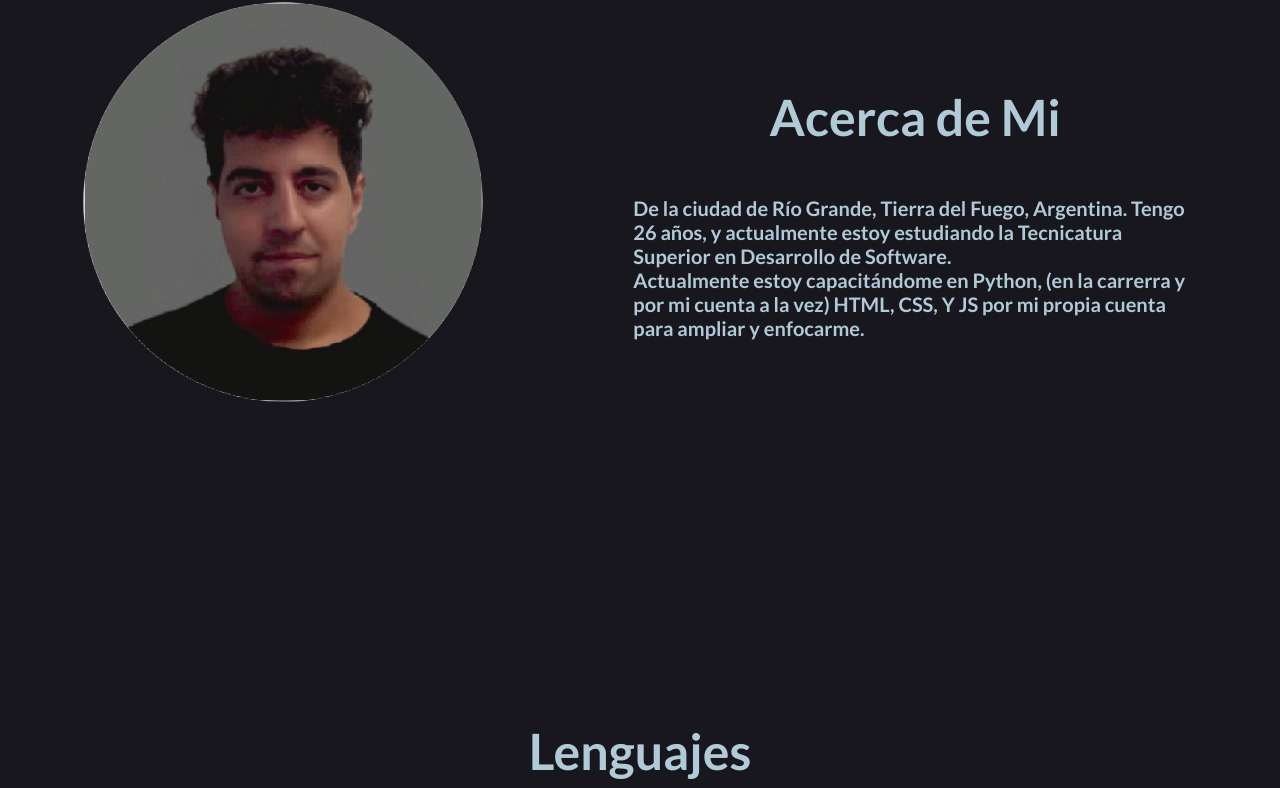
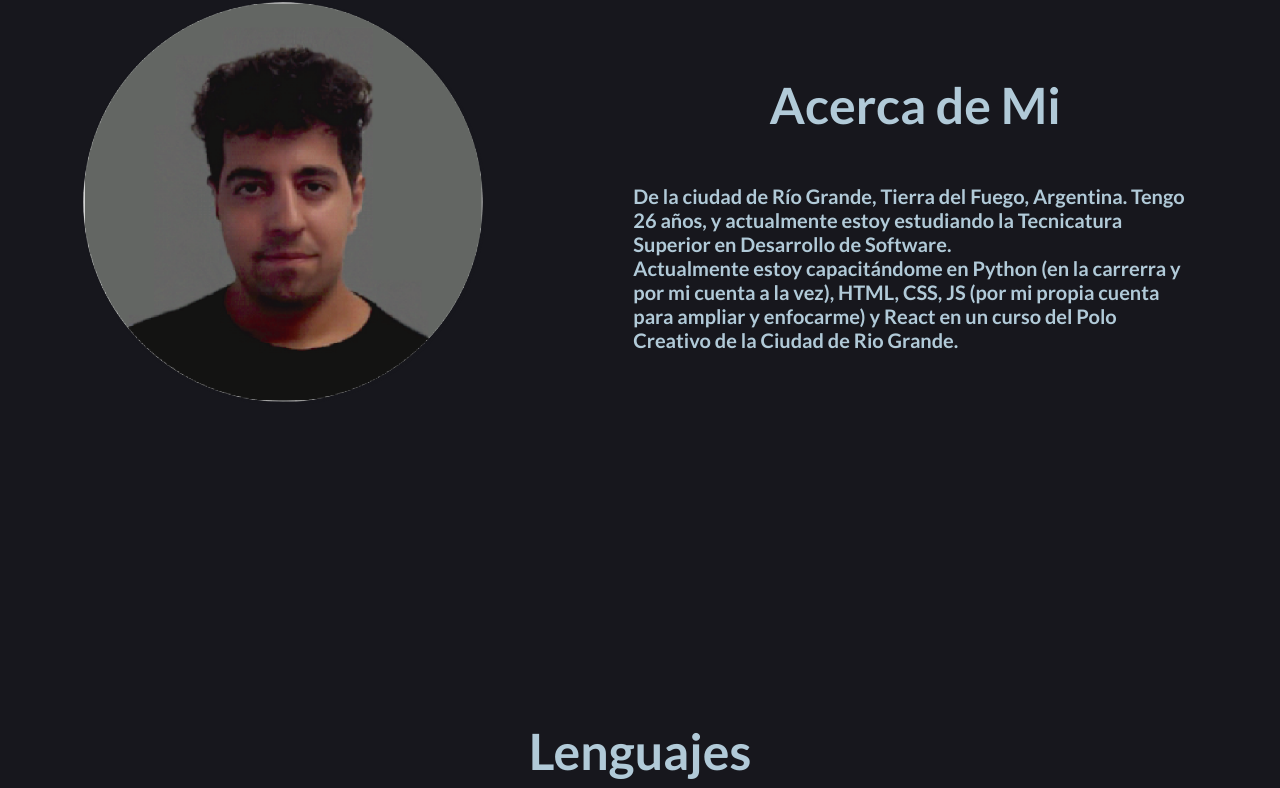
Before and after one commit to PabloMoore96/cvviejo, a plain HTML site: page index.html in a window 1280 px wide. Shown: the part 1322-2110 px from the top of the page. Drawn offline with Linux system fonts and the light colour scheme.

Commit message:
Descripción
Mejora de redacción y ampliación de información

```diff
--- a/index.html
+++ b/index.html
@@ -56,7 +56,7 @@
                         <div class="text epi">
                             <div class="acerca" id="ab-title" data-aos="fade-left"><h1 class="acercade">Acerca de Mi</h1><br></div>
                             <div id="about-text"><p class="tx">De la ciudad de Río Grande, Tierra del Fuego, Argentina. Tengo 26 años, y actualmente estoy estudiando la Tecnicatura Superior en Desarrollo de Software. <br>
-                                Actualmente estoy capacitándome en Python, (en la carrerra y por mi cuenta a la vez) HTML, CSS, Y JS por mi propia cuenta para ampliar y enfocarme.</p></div>
+                                Actualmente estoy capacitándome en Python (en la carrerra y por mi cuenta a la vez), HTML, CSS, JS (por mi propia cuenta para ampliar y enfocarme) y React en un curso del Polo Creativo de la Ciudad de Rio Grande.</p></div>
                         </div>
                     </div>
                 </div>
```
